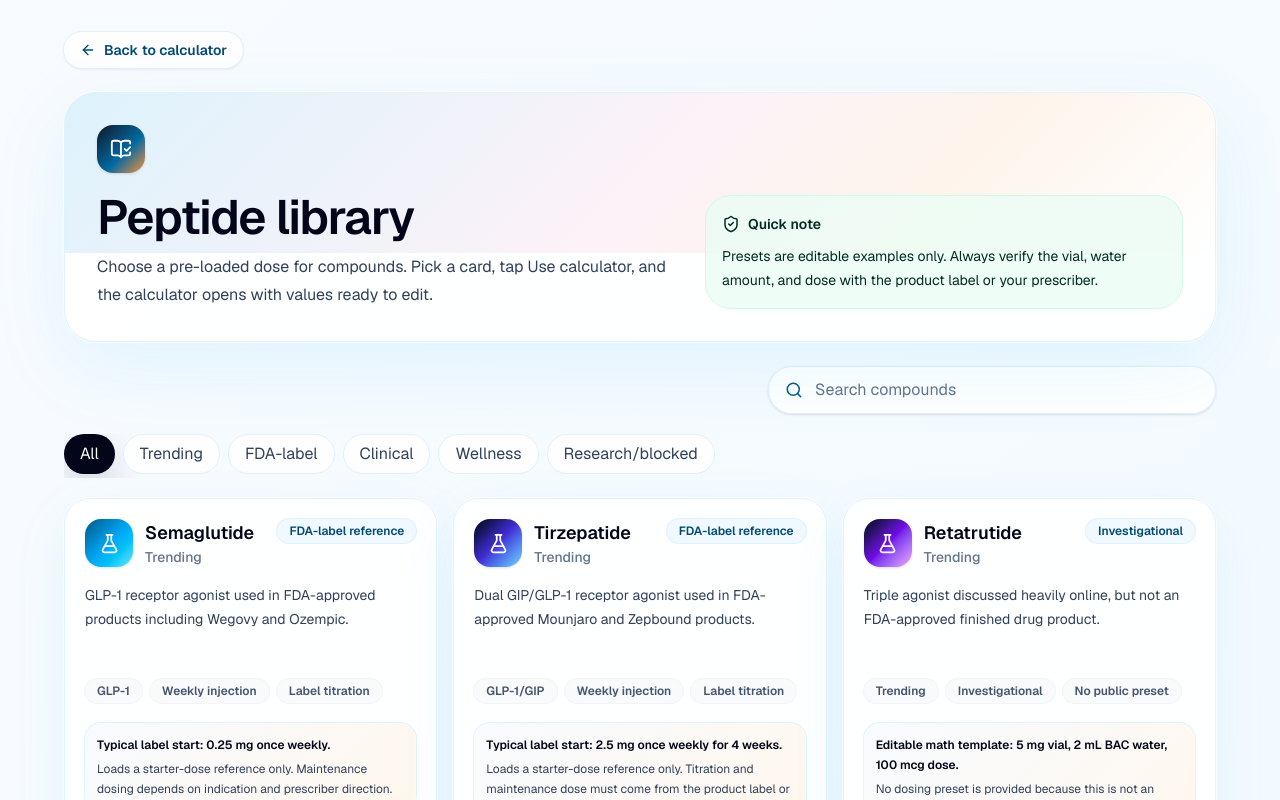
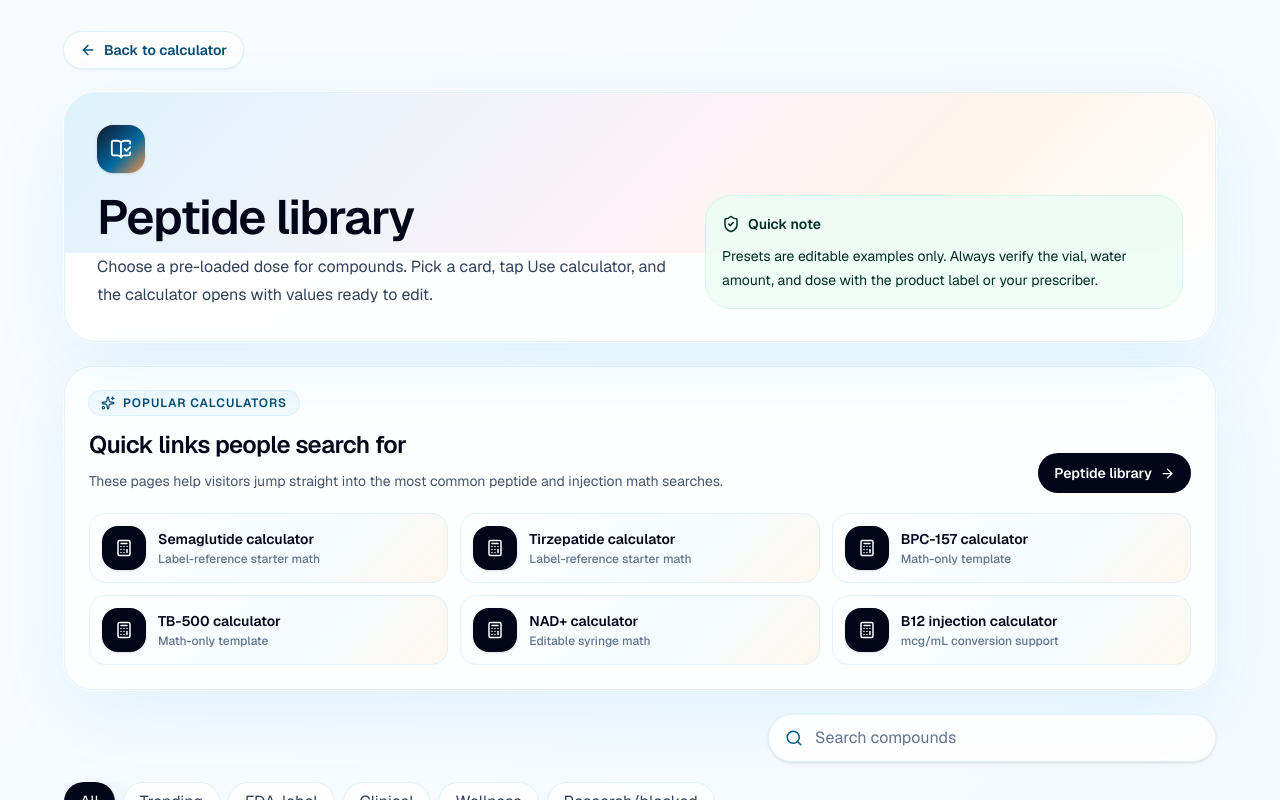
Before and after one commit to Corbanweaver/peptide-calculator, a Next.js app: page /peptides in a window 1280 px wide. Shown: the top 800 px of the page. Built offline with nearby package versions, Linux system fonts and the light colour scheme; no server answers.

Commit message:
Add popular calculator internal links

```diff
--- a/src/app/peptides/page.tsx
+++ b/src/app/peptides/page.tsx
@@ -1,6 +1,7 @@
 import Link from "next/link";
 import { ArrowLeft, BookOpenCheck, ShieldCheck } from "lucide-react";
 import { PeptideLibrary } from "@/components/PeptideLibrary";
+import { PopularCalculators } from "@/components/PopularCalculators";
 
 export const metadata = {
   title: "Peptide Library | PeptiCalc",
@@ -47,6 +48,8 @@ export default function PeptidesPage() {
           </div>
         </header>
 
+        <PopularCalculators />
+
         <PeptideLibrary />
       </div>
     </main>
--- a/src/components/PeptideCalculator.tsx
+++ b/src/components/PeptideCalculator.tsx
@@ -17,6 +17,7 @@ import { usePathname, useSearchParams } from "next/navigation";
 import { trackEvent } from "@/lib/analytics";
 import { calculateDose, formatNumber } from "@/lib/calculations";
 import { WaitlistCapture } from "@/components/WaitlistCapture";
+import { PopularCalculators } from "@/components/PopularCalculators";
 import {
   createSavedCalculationDraft,
   savePendingCalculationDraft,
@@ -772,6 +773,8 @@ export function PeptideCalculator() {
               </div>
             </aside>
           </section>
+
+          <PopularCalculators className="mt-5" />
         </div>
       </div>
     </main>
--- a/src/components/PeptideLibrary.tsx
+++ b/src/components/PeptideLibrary.tsx
@@ -58,6 +58,18 @@ const profileGuideSlugs: Record<string, string> = {
   "Desmopressin acetate": "desmopressin-calculator",
   Teriparatide: "teriparatide-calculator",
   Abaloparatide: "abaloparatide-calculator",
+  "NAD+": "nad-plus-calculator",
+  Glutathione: "glutathione-calculator",
+  "L-carnitine": "l-carnitine-injection-calculator",
+  "BPC-157": "bpc-157-calculator",
+  "TB-500": "tb-500-calculator",
+  "GHK-Cu": "ghk-cu-calculator",
+  "MOTS-c": "mots-c-calculator",
+  Semax: "semax-calculator",
+  Epitalon: "epitalon-calculator",
+  KPV: "kpv-calculator",
+  "Thymosin alpha-1": "thymosin-alpha-1-calculator",
+  "AOD-9604": "aod-9604-calculator",
 };
 
 const editableMathPreset: CalculatorPreset = {
--- /dev/null
+++ b/src/components/PopularCalculators.tsx
@@ -0,0 +1,92 @@
+import Link from "next/link";
+import { ArrowRight, Calculator, Sparkles } from "lucide-react";
+
+const popularCalculators = [
+  {
+    label: "Semaglutide calculator",
+    detail: "Label-reference starter math",
+    href: "/peptides/semaglutide-calculator",
+  },
+  {
+    label: "Tirzepatide calculator",
+    detail: "Label-reference starter math",
+    href: "/peptides/tirzepatide-calculator",
+  },
+  {
+    label: "BPC-157 calculator",
+    detail: "Math-only template",
+    href: "/peptides/bpc-157-calculator",
+  },
+  {
+    label: "TB-500 calculator",
+    detail: "Math-only template",
+    href: "/peptides/tb-500-calculator",
+  },
+  {
+    label: "NAD+ calculator",
+    detail: "Editable syringe math",
+    href: "/peptides/nad-plus-calculator",
+  },
+  {
+    label: "B12 injection calculator",
+    detail: "mcg/mL conversion support",
+    href: "/peptides/vitamin-b12-injection-calculator",
+  },
+];
+
+export function PopularCalculators({
+  className = "",
+}: {
+  className?: string;
+}) {
+  return (
+    <section
+      className={`rounded-[28px] border border-sky-100 bg-white/92 p-5 shadow-[0_22px_70px_rgba(14,165,233,0.09)] ring-1 ring-white/70 sm:p-6 ${className}`}
+    >
+      <div className="flex flex-col gap-3 sm:flex-row sm:items-end sm:justify-between">
+        <div>
+          <div className="inline-flex items-center gap-2 rounded-full bg-sky-50 px-3 py-1 text-xs font-semibold uppercase tracking-[0.08em] text-sky-900 ring-1 ring-sky-100">
+            <Sparkles size={14} aria-hidden="true" />
+            Popular calculators
+          </div>
+          <h2 className="mt-3 text-2xl font-semibold tracking-tight text-slate-950">
+            Quick links people search for
+          </h2>
+          <p className="mt-2 max-w-2xl text-sm leading-6 text-slate-600">
+            These pages help visitors jump straight into the most common
+            peptide and injection math searches.
+          </p>
+        </div>
+        <Link
+          href="/peptides"
+          className="inline-flex h-10 w-fit items-center justify-center gap-2 rounded-full bg-slate-950 px-4 text-sm font-semibold text-white transition hover:bg-sky-900"
+        >
+          Peptide library
+          <ArrowRight size={15} aria-hidden="true" />
+        </Link>
+      </div>
+
+      <div className="mt-5 grid gap-3 sm:grid-cols-2 xl:grid-cols-3">
+        {popularCalculators.map((calculator) => (
+          <Link
+            key={calculator.href}
+            href={calculator.href}
+            className="group flex min-w-0 items-center gap-3 rounded-2xl border border-sky-100 bg-[linear-gradient(135deg,#ffffff_0%,#f3fbff_62%,#fff7ed_100%)] p-3 transition hover:-translate-y-0.5 hover:border-sky-200 hover:shadow-[0_18px_45px_rgba(14,165,233,0.12)]"
+          >
+            <span className="grid h-11 w-11 shrink-0 place-items-center rounded-2xl bg-slate-950 text-white shadow-sm transition group-hover:bg-sky-900">
+              <Calculator size={18} aria-hidden="true" />
+            </span>
+            <span className="min-w-0">
+              <span className="block truncate text-sm font-semibold text-slate-950">
+                {calculator.label}
+              </span>
+              <span className="mt-0.5 block truncate text-xs font-medium text-slate-500">
+                {calculator.detail}
+              </span>
+            </span>
+          </Link>
+        ))}
+      </div>
+    </section>
+  );
+}
```
